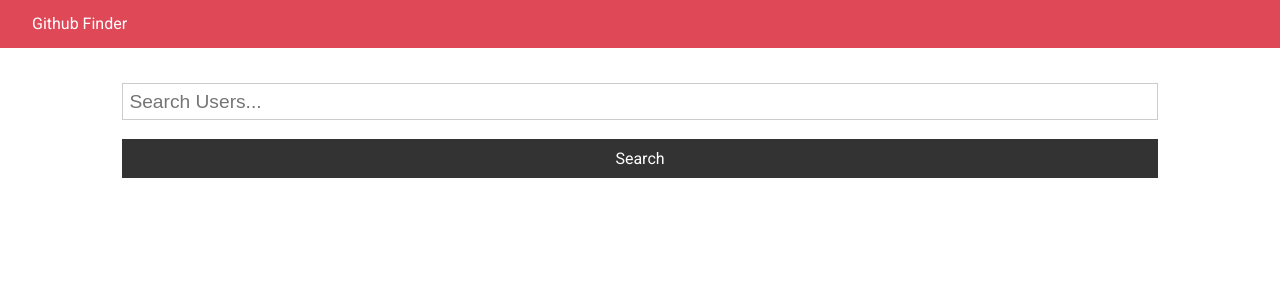
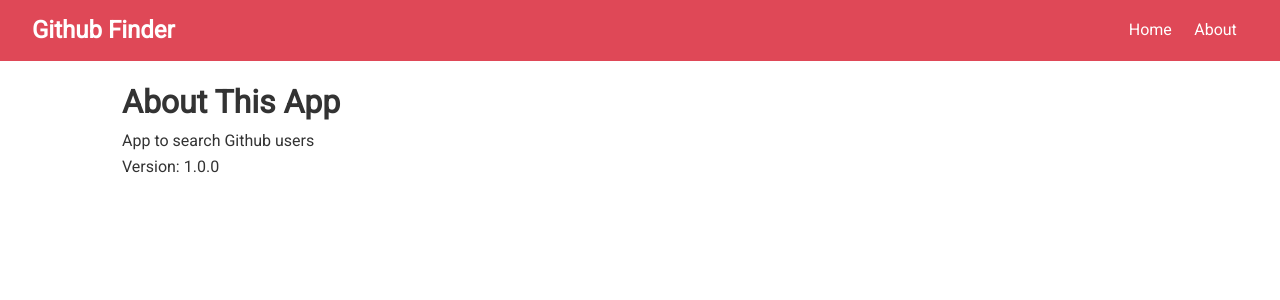
Before and after one commit to devdav1999/github-finder, a React (Create React App) app: page /about in a window 1280 px wide. Shown: the top 300 px of the page. Built offline with nearby package versions, Linux system fonts and the light colour scheme.

Commit message:
react router functionality

```diff
--- a/package.json
+++ b/package.json
@@ -9,6 +9,7 @@
     "axios": "^0.19.2",
     "react": "^16.13.1",
     "react-dom": "^16.13.1",
+    "react-router-dom": "^5.2.0",
     "react-scripts": "3.4.1"
   },
   "scripts": {
--- a/src/App.js
+++ b/src/App.js
@@ -1,9 +1,11 @@
-import React, { Component } from 'react';
+import React, {Fragment, Component } from 'react';
+import {BrowserRouter as Router, Switch, Route} from 'react-router-dom';
 import './App.css';
 import Navbar from './components/layout/Navbar';
 import Users from './components/users/Users';
 import Search from './components/users/Search';
 import Alert from './components/layout/Alert';
+import About from './components/pages/About';
 import axios from 'axios';
 
 class App extends Component {
@@ -12,17 +14,6 @@
     loading: false,
     alert: null
   }
-
-  // async componentDidMount(){
-
-  //  this.setState({loading: true});
-
-
-  //  const res = await axios.get(`https://api.github.com/users?client_id=${process.env.REACT_APP_GITHUB_CLIENT_ID}&client_secret=${process.env.REACT_APP_GITHUB_CLIENT_SECRET}`);
-
-  //  this.setState({users:res.data, loading: false});
-
-  // }
 
   searchUsers = async text => {
     this.setState({loading: true});
@@ -43,18 +34,27 @@
   render() {
     const{ users, loading } = this.state
   return (
+    <Router>
     <div className="App">
       <Navbar title="Github Finder"/>
       <div className = 'container'>
         <Alert alert={this.state.alert}/>
-        <Search
-        searchUsers={this.searchUsers}
-        clearUsers={this.clearUsers}
-        showClear={users.length > 0 ? true: false}
-        setAlert={this.setAlert}/>
+        <Switch>
+          <Route exact path='/' render={props => (
+            <Fragment>
+               <Search
+                searchUsers={this.searchUsers}
+                clearUsers={this.clearUsers}
+                showClear={users.length > 0 ? true: false}
+                setAlert={this.setAlert}/>
+            </Fragment>
+          )} />
+          <Route exact path="/about" component={About} />
+        </Switch>
         <Users loading={loading} users={users}/>
       </div>
     </div>
+    </Router>
     );
   }
 }
--- a/src/components/layout/Navbar.js
+++ b/src/components/layout/Navbar.js
@@ -1,11 +1,21 @@
 import React from 'react'
 import PropTypes from 'prop-types'
-
+import {Link} from 'react-router-dom';
 
 const Navbar = ({title}) => {
         return (
             <nav className = 'navbar bg-primary'>
+                <h1>
                 {title}
+                </h1>
+                <ul>
+                    <li>
+                        <Link to='/'>Home</Link>
+                    </li>
+                    <li>
+                        <Link to='/about'>About</Link>
+                    </li>
+                </ul>
             </nav>
         )
 }
--- /dev/null
+++ b/src/components/pages/About.js
@@ -0,0 +1,13 @@
+import React, {Fragment} from 'react'
+
+const About = () => {
+    return (
+        <Fragment>
+            <h1>About This App</h1>
+            <p>App to search Github users </p>
+            <p>Version: 1.0.0</p>
+        </Fragment>
+    )
+}
+
+export default About
```
Also changed, not shown: 1 other file (tests, documents, lock files or other folders).
